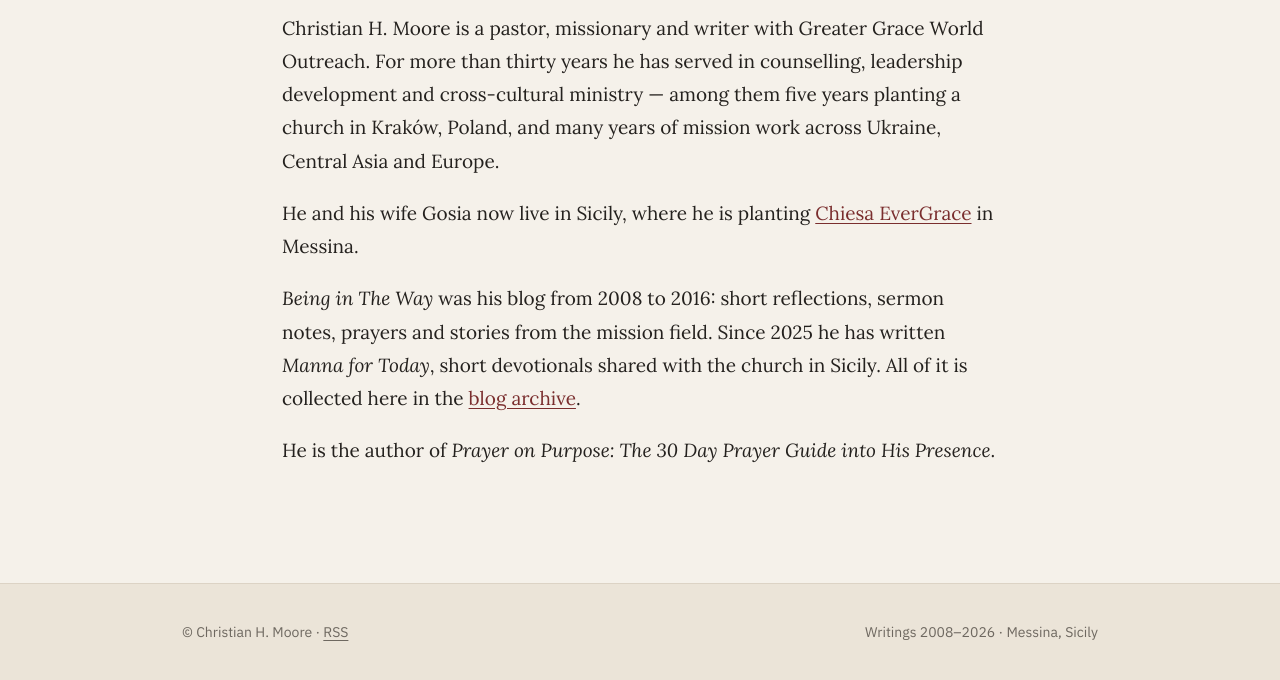
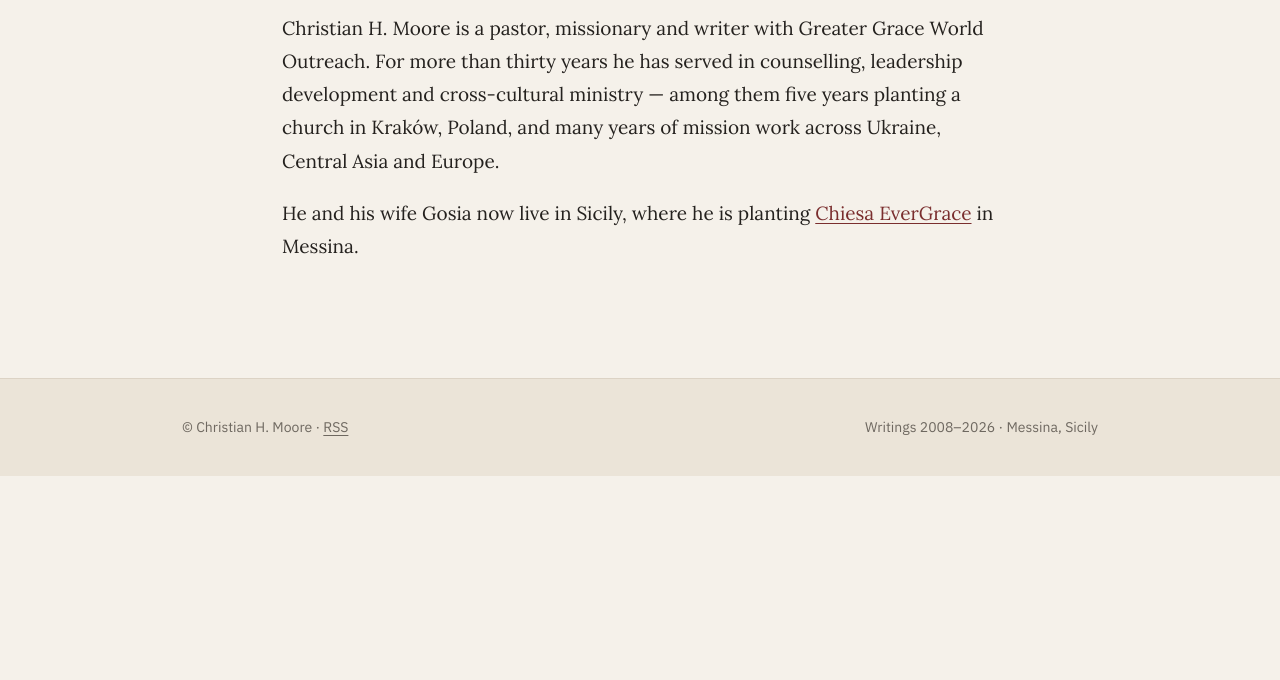
Before and after one commit to ChiesaEverGrace/christianhmoore.org, a plain HTML site: page about/index.html in a window 1280 px wide. Shown: the part 256-936 px from the top of the page. After the commit the page ends 800 px from the top, so only its background shows below. Drawn offline with Linux system fonts and the light colour scheme.

Commit message:
About page: remove the blog and book paragraphs
Co-Authored-By: Claude Opus 5.5 <noreply@anthropic.com>
Claude-Session: https://claude.ai/code/session_01XCMeKb3pbwT8xEnHfXyvM2

```diff
--- a/about/index.html
+++ b/about/index.html
@@ -9,6 +9,5 @@
 <nav><a href="../">Home</a><a href="../blog/">Blog</a><a href="../about/" aria-current="page">About</a></nav></div></header><main><div class="wrap"><div class="page-head"><p class="eyebrow">About</p><h1>Christian H. Moore</h1></div><div class="post">
 <p>Christian H. Moore is a pastor, missionary and writer with Greater Grace World Outreach. For more than thirty years he has served in counselling, leadership development and cross-cultural ministry — among them five years planting a church in Kraków, Poland, and many years of mission work across Ukraine, Central Asia and Europe.</p>
 <p>He and his wife Gosia now live in Sicily, where he is planting <a href="https://evergrace.it">Chiesa EverGrace</a> in Messina.</p>
-<p><em>Being in The Way</em> was his blog from 2008 to 2016: short reflections, sermon notes, prayers and stories from the mission field. Since 2025 he has written <em>Manna for Today</em>, short devotionals shared with the church in Sicily. All of it is collected here in the <a href="../blog/">blog archive</a>.</p>
-<p>He is the author of <em>Prayer on Purpose: The 30 Day Prayer Guide into His Presence</em>.</p>
+
 </div><div style="height:56px"></div></div></main><footer><div class="foot"><span>© Christian H. Moore · <a href="../feed.xml">RSS</a></span><span>Writings 2008–2026 · Messina, Sicily</span></div></footer></body></html>
```
